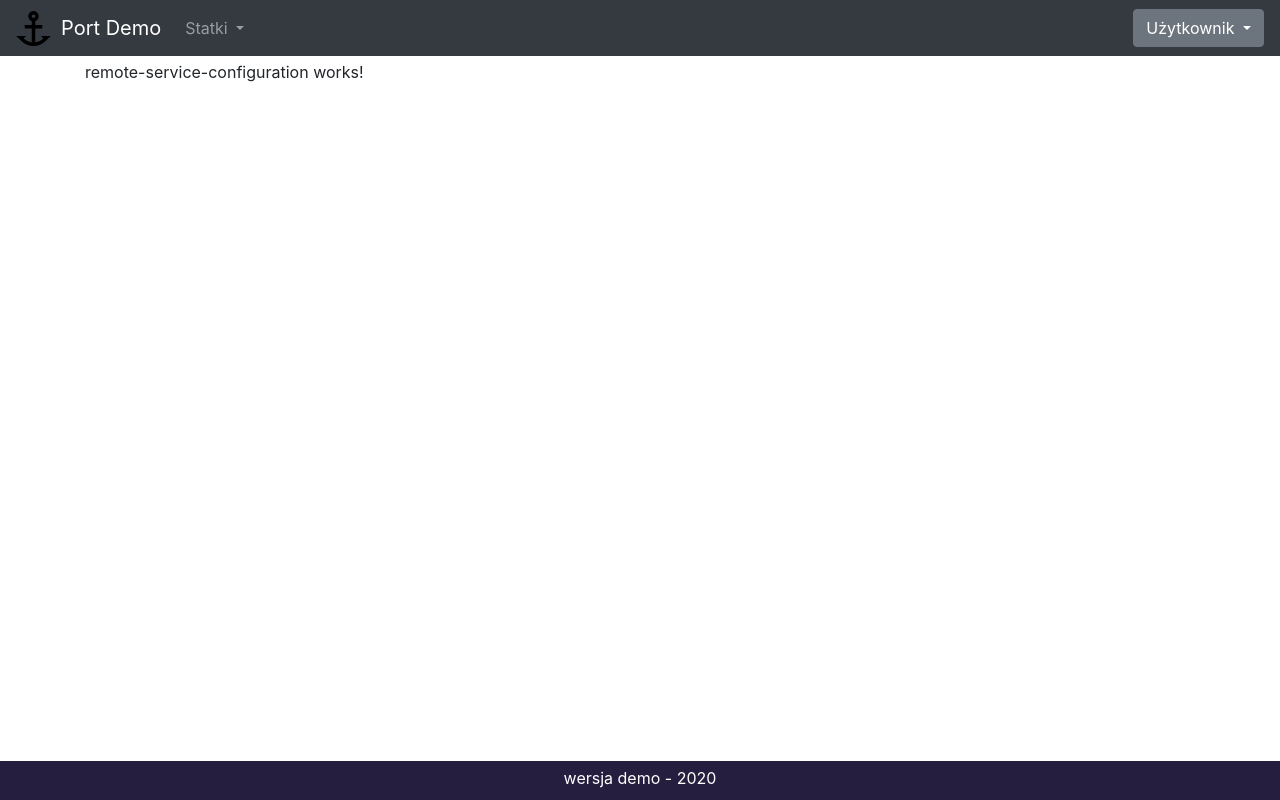
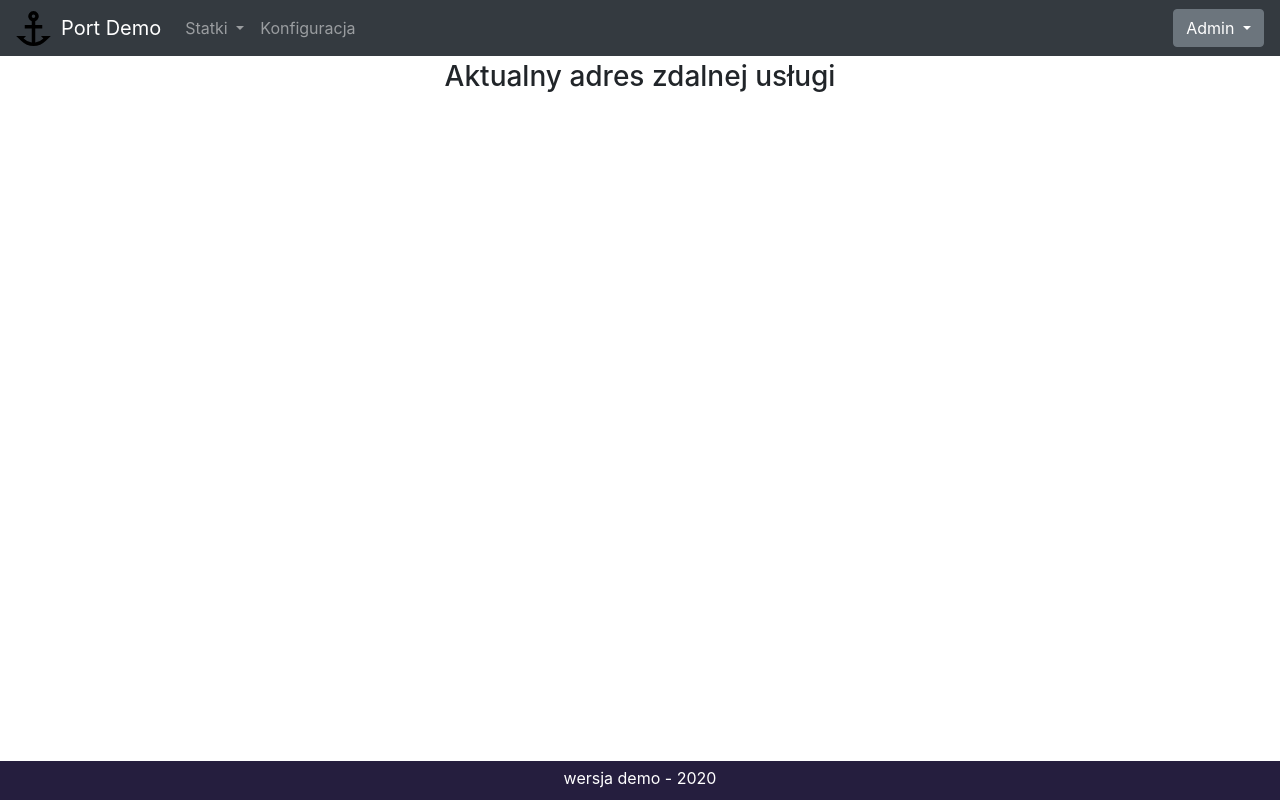
Before and after one commit to szczawinskik/port-front, an Angular app: page /configuration in a window 1280 px wide. Built offline with nearby package versions, Linux system fonts and the light colour scheme; no server answers.

Commit message:
fetching remote address

```diff
--- a/src/admin/remote-service-configuration/remote-service-configuration.component.html
+++ b/src/admin/remote-service-configuration/remote-service-configuration.component.html
@@ -1 +1,4 @@
-<p>remote-service-configuration works!</p>
+<h3>
+    Aktualny adres zdalnej usługi
+</h3>
+<p>{{serviceAddress | async}}</p>
--- a/src/admin/remote-service-configuration/remote-service-configuration.component.scss
+++ b/src/admin/remote-service-configuration/remote-service-configuration.component.scss
@@ -0,0 +1,3 @@
+h3{
+    text-align: center;
+}
--- a/src/admin/remote-service-configuration/remote-service-configuration.component.ts
+++ b/src/admin/remote-service-configuration/remote-service-configuration.component.ts
@@ -1,4 +1,6 @@
 import { Component, OnInit } from '@angular/core';
+import { RemoteServiceConfigurationService } from '../services/remote-service-configuration.service';
+import { Observable } from 'rxjs';
 
 @Component({
   selector: 'app-remote-service-configuration',
@@ -7,9 +9,15 @@ import { Component, OnInit } from '@angular/core';
 })
 export class RemoteServiceConfigurationComponent implements OnInit {
 
-  constructor() { }
+  serviceAddress: Observable<string>;
+  constructor(private service: RemoteServiceConfigurationService) { }
 
   ngOnInit() {
+    this.getServiceAddress();
   }
 
+
+  private getServiceAddress() {
+    this.serviceAddress = this.service.getRemoteServiceConfigurationAddress();
+  }
 }
--- /dev/null
+++ b/src/admin/services/remote-service-configuration.service.ts
@@ -0,0 +1,15 @@
+import { Injectable } from '@angular/core';
+import { HttpClient } from '@angular/common/http';
+import { Observable } from 'rxjs';
+
+@Injectable({
+  providedIn: 'root'
+})
+export class RemoteServiceConfigurationService {
+
+  constructor(private http: HttpClient) { }
+
+  getRemoteServiceConfigurationAddress(): Observable<string> {
+    return this.http.get<string>('Configuration/RemoteServiceAddress');
+  }
+}
--- a/src/commons/commons.module.ts
+++ b/src/commons/commons.module.ts
@@ -10,6 +10,7 @@ import {HttpClientModule} from '@angular/common/http';
     CommonModule,
     HttpClientModule
   ],
-  providers: [AuthService]
+  providers: [AuthService],
+  exports: [CommonModule]
 })
 export class CommonsModule { }
--- a/src/commons/services/auth.service.ts
+++ b/src/commons/services/auth.service.ts
@@ -5,7 +5,7 @@ import { Injectable } from '@angular/core';
 })
 export class AuthService {
 
-  isAdmin = false;
+  isAdmin = true;
   constructor() { }
 
   get IsAdmin(): boolean {
```
Also changed, not shown: 1 other file (tests, documents, lock files or other folders).
